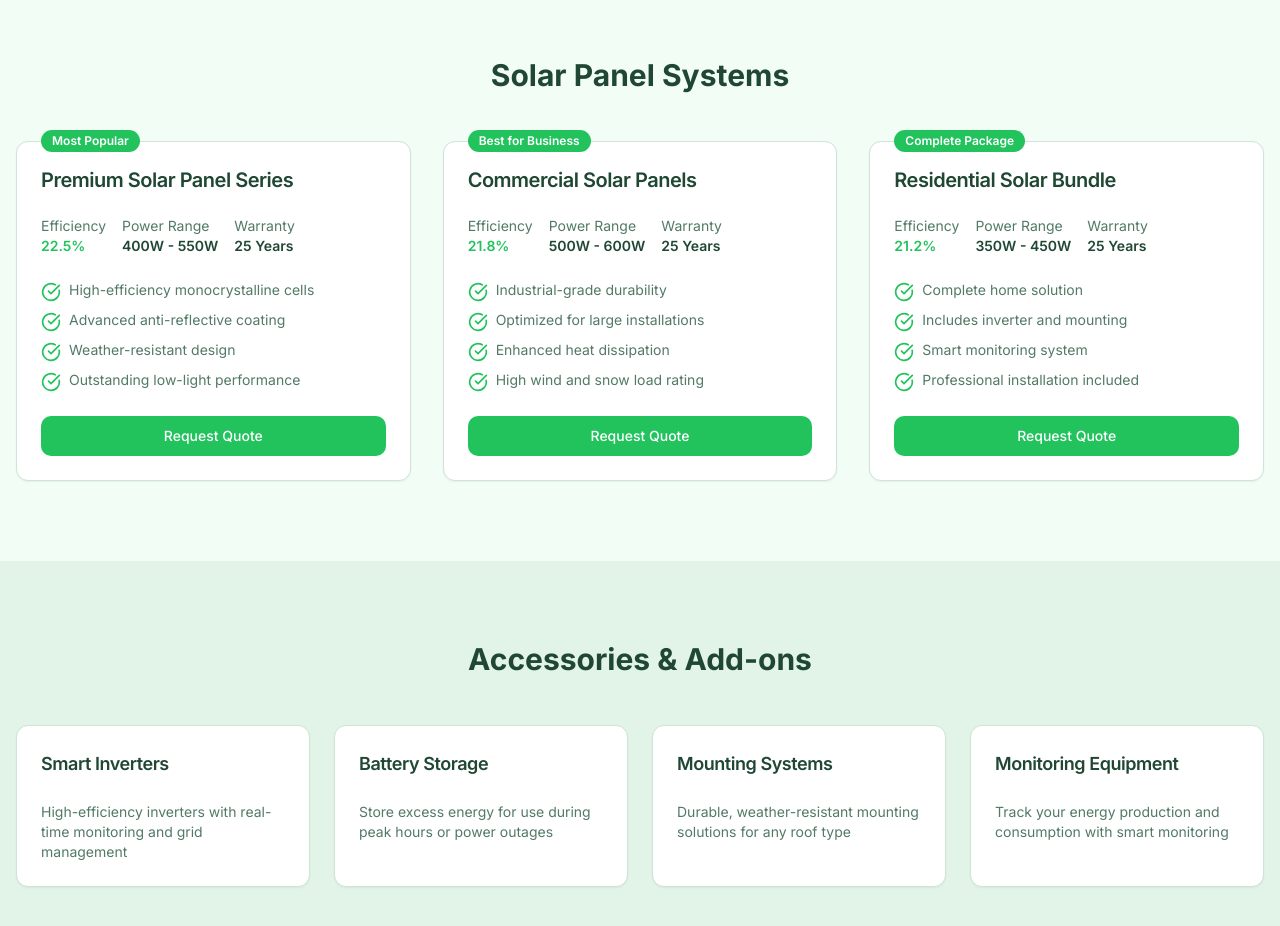
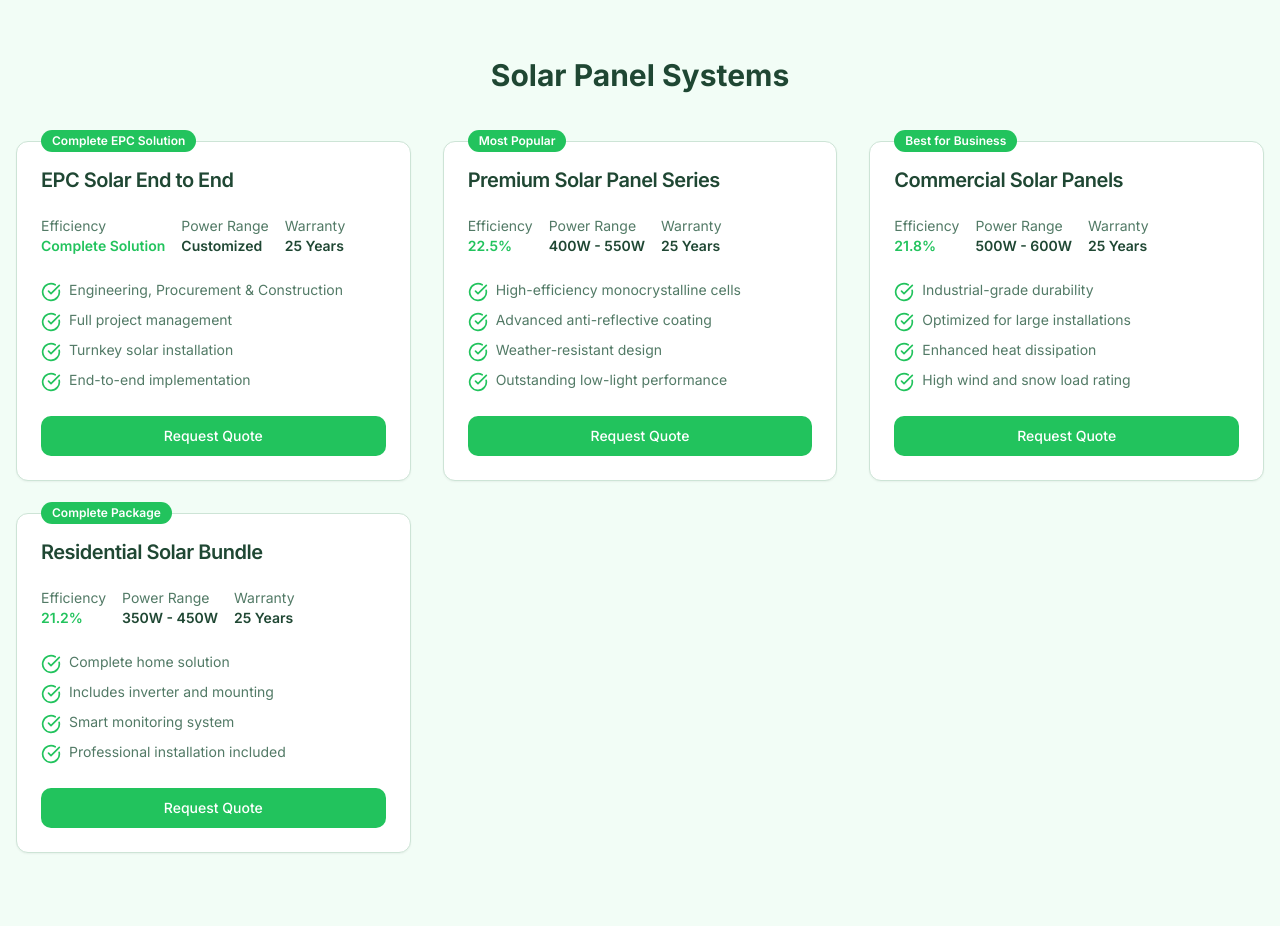
Before and after one commit to Ajay-J06/sunspark-eco-web, a React (Vite) app: page /products in a window 1280 px wide. Shown: the part 1300-2226 px from the top of the page. Built offline with nearby package versions, Linux system fonts and the light colour scheme; the HTML template or start-up script is replaced by a standard one.

Commit message:
Add product to page

```diff
--- a/src/pages/Products.tsx
+++ b/src/pages/Products.tsx
@@ -7,6 +7,19 @@ import solarPanelImage from "@/assets/solar-panel.jpg";
 
 const Products = () => {
   const products = [
+    {
+      name: "EPC Solar End to End",
+      efficiency: "Complete Solution",
+      warranty: "25 Years",
+      power: "Customized",
+      features: [
+        "Engineering, Procurement & Construction",
+        "Full project management",
+        "Turnkey solar installation",
+        "End-to-end implementation",
+      ],
+      badge: "Complete EPC Solution",
+    },
     {
       name: "Premium Solar Panel Series",
       efficiency: "22.5%",
```
